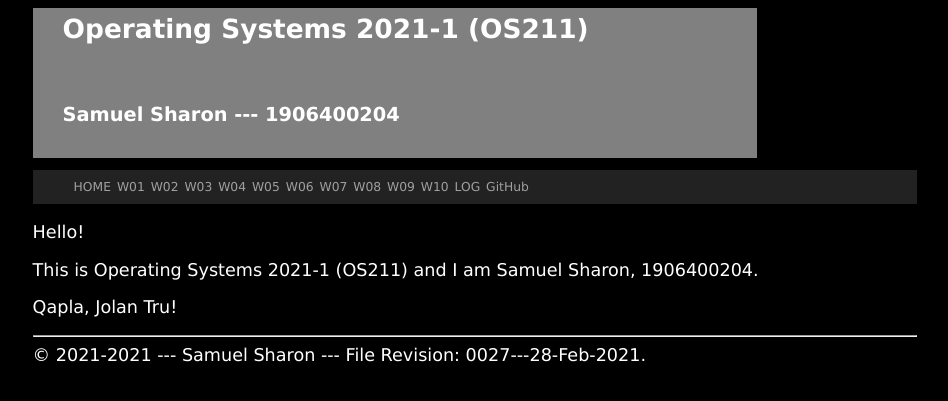
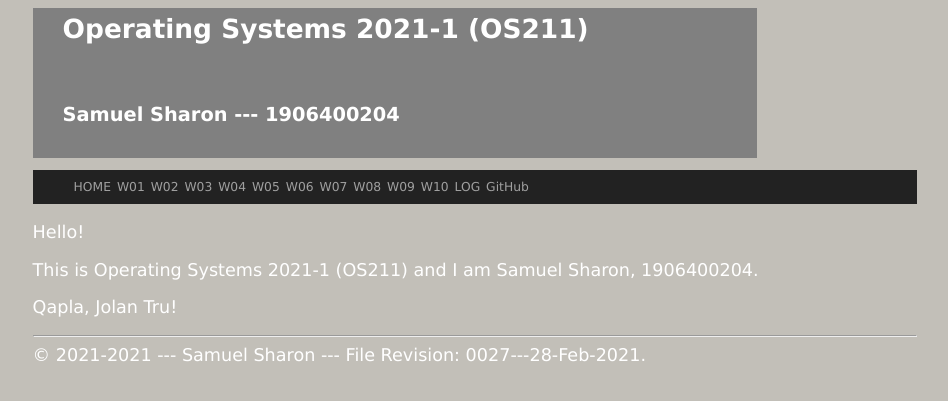
Before and after one commit to Hans-sss/os211, a Jekyll site: the page built from index.md, in a window 1280 px wide. Shown: the top 401 px of the page, without its empty margins (165-1113 px from the left). Built offline with Jekyll 4.4.1, drawn with Linux system fonts in a browser that asks for light colours.

Commit message:
color change

```diff
--- a/assets/css/style.css
+++ b/assets/css/style.css
@@ -15,7 +15,7 @@
 
 .plainclass1 {
   color:            white;
-  background-color: black;
+  background-color: #C2BFB8;
 }
 
 .container {
```
